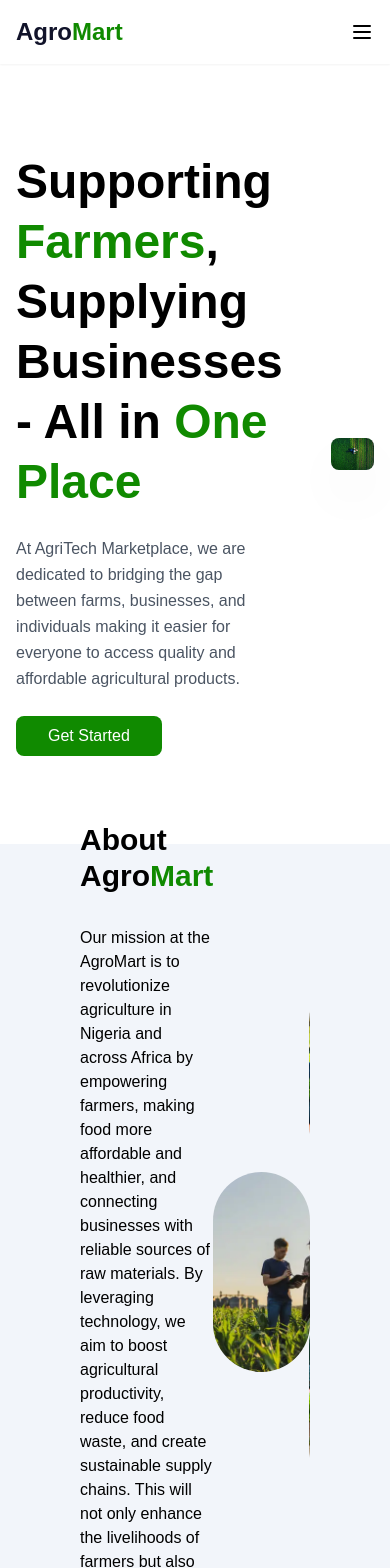
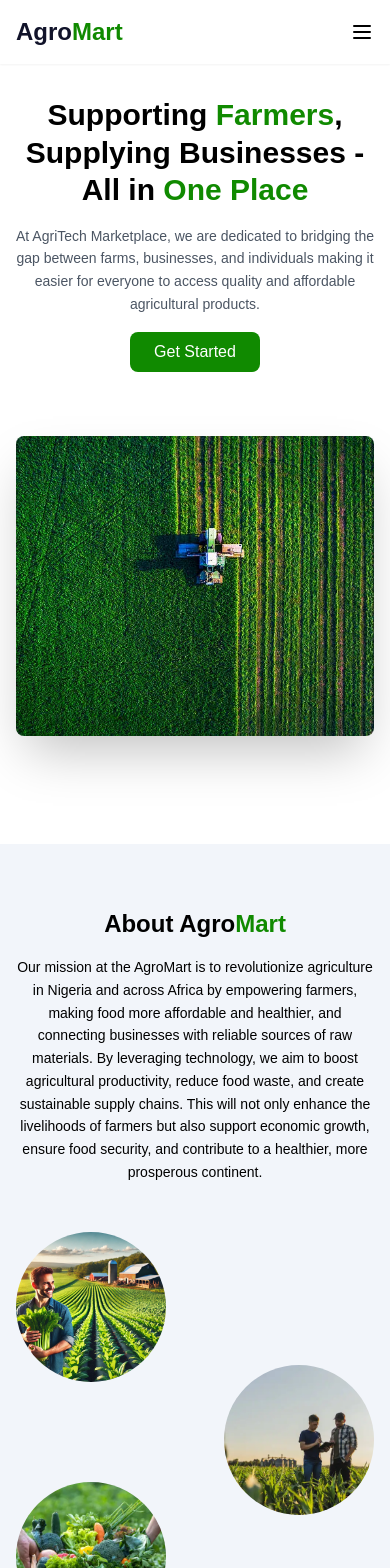
Before and after one commit to Youssoufai/agromart, a Next.js app: page / in a window 390 px wide. Shown: the top 1568 px of the page. Built offline with nearby package versions, Linux system fonts and the light colour scheme; a web font is replaced by a local one.

Commit message:
Adding Responsiveness

```diff
--- a/app/components/about.tsx
+++ b/app/components/about.tsx
@@ -1,28 +1,43 @@
 const About = () => {
     return (
-        <>
-            <section className="h-screen bg-about-bg w-full px-20 py-8">
-                <div className="pt-8 flex justify-between items-center w-full h-full">
-                    <div className="flex-1 space-y-8">
-                        <h1 className="text-3xl font-semibold">About Agro<span className="text-color3">Mart</span></h1>
-                        <p>
+        <section className="min-h-screen bg-about-bg w-full px-4 md:px-12 lg:px-20 py-8 md:py-12">
+            <div className="pt-8 flex flex-col md:flex-row justify-between items-center w-full h-full gap-12 md:gap-8">
+                <div className="w-full md:w-1/2 space-y-4 md:space-y-8">
+                    <h1 className="text-2xl md:text-3xl font-semibold text-center md:text-left">
+                        About Agro<span className="text-color3">Mart</span>
+                    </h1>
+                    <p className="text-sm md:text-base lg:text-lg text-center md:text-left leading-relaxed">
                         Our mission at the AgroMart is to revolutionize agriculture in Nigeria and across Africa by empowering farmers, making food more affordable and healthier, and connecting businesses with reliable sources of raw materials. By leveraging technology, we aim to boost agricultural productivity, reduce food waste, and create sustainable supply chains. This will not only enhance the livelihoods of farmers but also support economic growth, ensure food security, and contribute to a healthier, more prosperous continent.
                     </p>
                 </div>
-                    <div className="flex flex-col justify-center flex-1 overflow-hidden">
-                        <div className="w-full mt-24 ml-24">
-                            <img src="ai-gen1.webp" className="rounded-full object-cover w-[200px] h-[200px]" alt="" />
+                <div className="w-full md:w-1/2 relative h-[400px] md:h-[600px]">
+                    {/* Top image */}
+                    <div className="absolute top-0 left-0 md:left-1/4">
+                        <img
+                            src="ai-gen1.webp"
+                            className="rounded-full object-cover w-[150px] h-[150px] md:w-[200px] md:h-[200px]"
+                            alt="Agricultural Innovation"
+                        />
                     </div>
-                        <div className="w-full flex items-start justify-end mb-5">
-                            <img src="company.webp" className="rounded-full object-cover w-[200px] h-[200px]" alt="" />
+                    {/* Middle image */}
+                    <div className="absolute top-1/3 right-0">
+                        <img
+                            src="company.webp"
+                            className="rounded-full object-cover w-[150px] h-[150px] md:w-[200px] md:h-[200px]"
+                            alt="Company"
+                        />
                     </div>
-                        <div className="w-full -mt-24 ml-24 mb-48">
-                            <img src="about.webp" className="rounded-full object-cover w-[200px] h-[200px]" alt="" />
+                    {/* Bottom image */}
+                    <div className="absolute bottom-0 left-0 md:left-1/4">
+                        <img
+                            src="about.webp"
+                            className="rounded-full object-cover w-[150px] h-[150px] md:w-[200px] md:h-[200px]"
+                            alt="About Us"
+                        />
                     </div>
                 </div>
             </div>
         </section>
-        </>
     )
 }
 export default About;
--- a/app/components/hero.tsx
+++ b/app/components/hero.tsx
@@ -1,31 +1,31 @@
 const Hero = () => {
     return (
-
-        <>
-            <section className="container mx-auto h-screen px-4 pt-16 flex items-center gap-12 overflow-hidden">
-                <div className="flex-1 space-y-6">
-                    <h1 className="text-5xl font-bold leading-tight">
+        <section className="container mx-auto min-h-screen px-4 md:px-8 lg:px-12 pt-24 md:pt-32 flex flex-col md:flex-row items-center gap-8 md:gap-12 overflow-hidden">
+            <div className="w-full md:w-1/2 space-y-4 md:space-y-6 text-center md:text-left">
+                <h1 className="text-3xl md:text-4xl lg:text-5xl font-bold leading-tight">
                     Supporting <span className="text-color3">Farmers</span>,
-                        Supplying Businesses <br />
+                    Supplying Businesses{' '}
+                    <span className="hidden md:inline">
+                        <br />
+                    </span>
                     - All in <span className="text-color3">One Place</span>
                 </h1>
-                    <p className="text-gray-600 max-w-2xl leading-relaxed">
+                <p className="text-gray-600 text-sm md:text-base lg:text-lg max-w-2xl leading-relaxed">
                     At AgriTech Marketplace, we are dedicated to bridging the gap between farms, businesses, and individuals
                     making it easier for everyone to access quality and affordable agricultural products.
-                        {/*     Our platform empowers local farmers by giving them the tools and support they need to thrive,
-                        while ensuring businesses have a reliable source of high-quality raw materials. */}
                 </p>
-                    <button className="py-2 px-8 bg-color3 rounded-lg text-white">Get Started</button>
+                <button className="py-2 px-6 md:px-8 bg-color3 rounded-lg text-white hover:bg-opacity-90 transition-all">
+                    Get Started
+                </button>
             </div>
-                <div className="flex-1">
+            <div className="w-full md:w-1/2 mt-8 md:mt-0">
                 <img
                     src="hero.webp"
-                        className="rounded-lg shadow-2xl w-full object-cover"
+                    className="rounded-lg shadow-2xl w-full h-[300px] md:h-[400px] lg:h-[500px] object-cover"
                     alt="Farmers working in field"
                 />
             </div>
         </section>
-        </>
     )
 }
 export default Hero;
```
Lines whose indentation alone changed are shown as unchanged.
